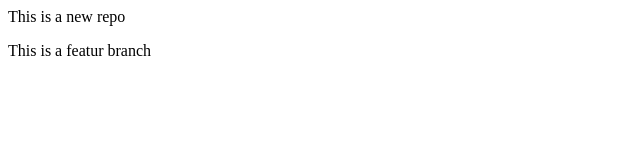
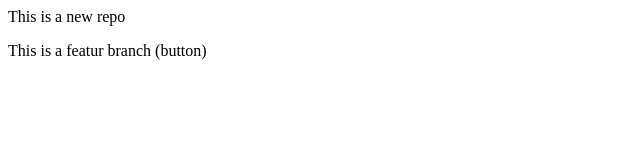
Before and after one commit to itzmepreeth/localrepo, a plain HTML site: page index.html in a window 1280 px wide. Shown: the full height of the page, 0-640 px from the left. Drawn offline with Linux system fonts and the light colour scheme.

```diff
--- a/index.html
+++ b/index.html
@@ -1,2 +1,2 @@
 <p>This is a new repo</p>
-<p>This is a featur branch</p>
+<p>This is a featur branch (button)</p>
```
